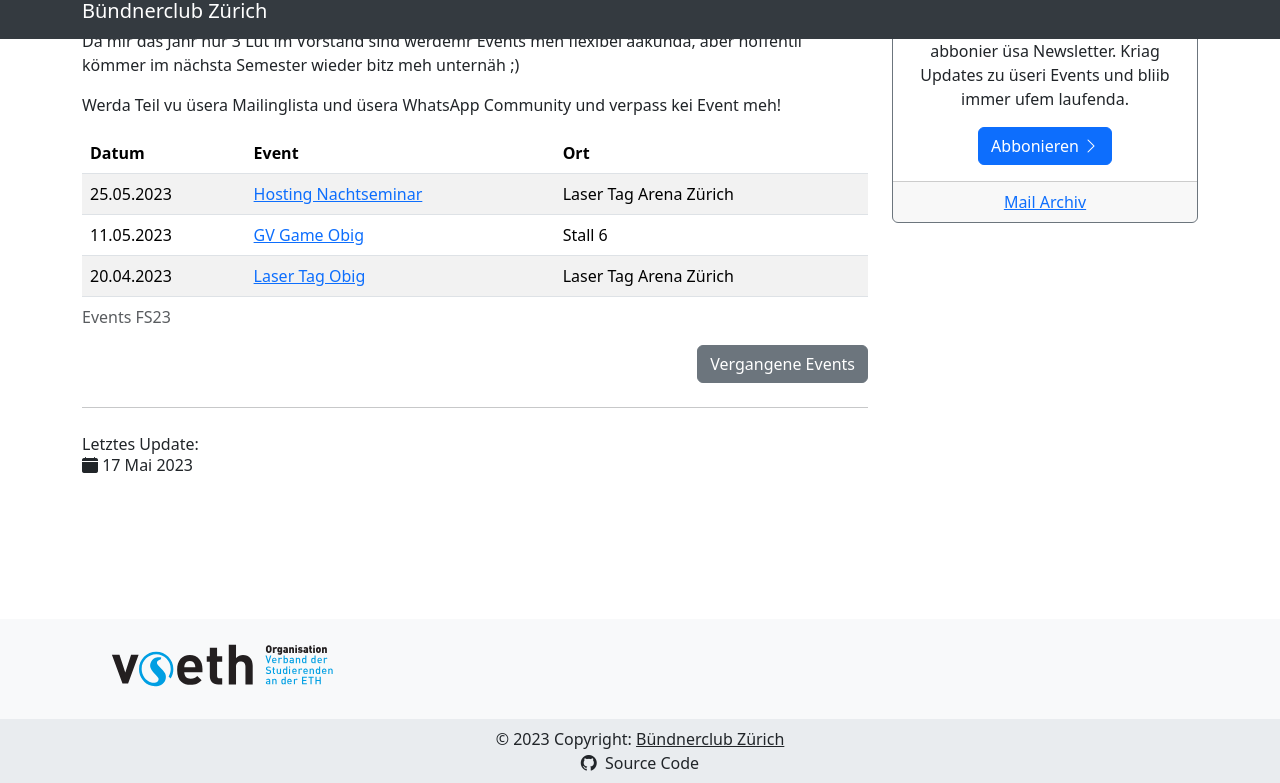
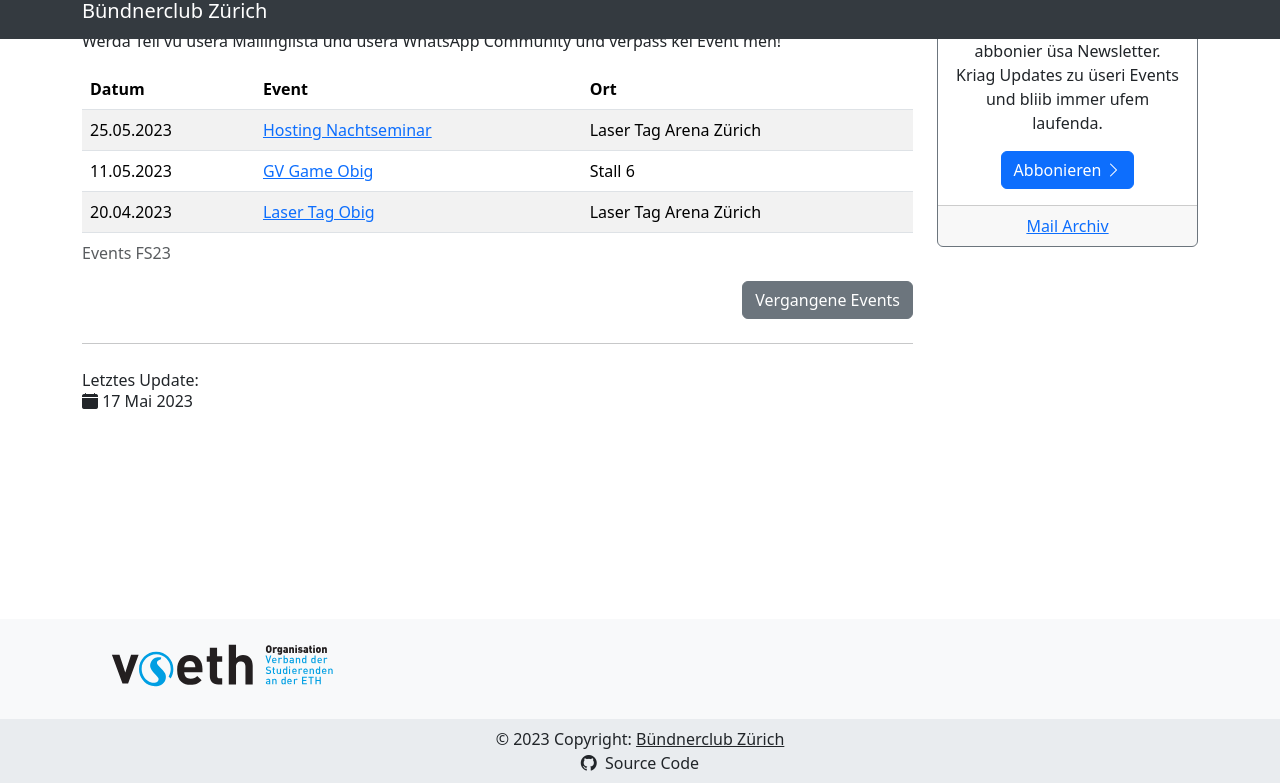
Before and after one commit to edbingo/bc-website, a Jekyll site: the page built from pages/events.html, in a window 1280 px wide, cut to the strip 117-900 px from the top of the page. Built offline with Jekyll 4.4.1, drawn with Linux system fonts in a browser that asks for light colours.

Commit message:
fix layout issue

```diff
--- a/_layouts/overview.html
+++ b/_layouts/overview.html
@@ -58,7 +58,7 @@ layout: default
                 {% endif %}
 
             </div>
-            <div class="col-lg-3 mb-4" style="min-width: 260px;">
+            <div class="col-lg-3" style="min-width: 260px;">
                 <section class="sticky-top" style="top: 80px;">
 
                     {% include mail.html %}
--- a/_layouts/post.html
+++ b/_layouts/post.html
@@ -72,7 +72,7 @@ layout: default
 
             </div>
 
-            <div class="col-lg-3" style="min-width: 330px; max-width: 500px;">
+            <div class="col-lg-3" style="min-width: 260px;">
                 <section class="sticky-top">
                     {% include mail.html %}
                 </section>
--- a/pages/events.html
+++ b/pages/events.html
@@ -3,9 +3,6 @@ layout: post
 title: Events
 permalink: /events/
 ---
-
-<p>Da mir das Jahr nur 3 Lüt im Vorstand sind werdemr Events meh flexibel aakünda, aber hoffentli kömmer im nächsta
-    Semester wieder bitz meh unternäh ;)</p>
 
 <p>Werda Teil vu üsera Mailinglista und üsera WhatsApp Community und verpass kei Event meh!</p>
 
```
